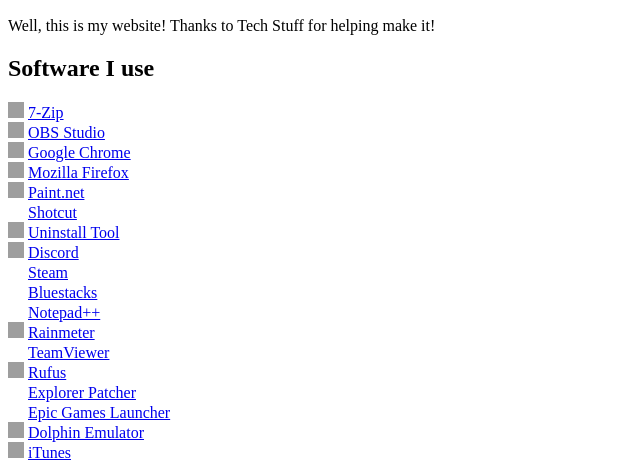
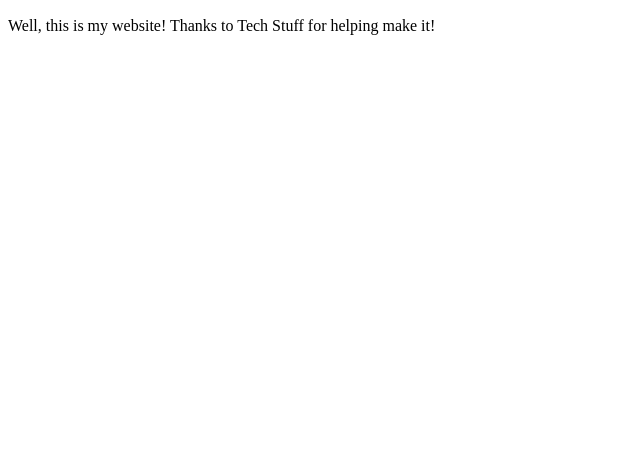
Before and after one commit to NotJacobX/NotJacobX.github.io, a plain HTML site: page index.html in a window 1280 px wide. Shown: the part 378-845 px from the top of the page, without its empty margins (0-640 px from the left). After the commit the page ends 800 px from the top, so only its background shows below. Drawn offline with Linux system fonts and the light colour scheme; grey boxes are pictures that could not be loaded; a script that the page names is missing.

```diff
--- a/index.html
+++ b/index.html
@@ -5,7 +5,7 @@
 <script>AIO.loadSCSS('https://teknixstuff.github.io/AIOstacks/frontend/TVSP/autostyls.tscss');</script>
 <script src="https://teknixstuff.github.io/AIOstacks/frontend/TVSP/autostyls.js"></script>
 <!-- Config -->
-<meta x-type="config" x-name="background-image" x-value="Color sky.jpg">
+<meta x-type="config" x-name="background-image" x-value="fakurian_abstract.jpg">
 <!-- Body -->
 <body class="flex flex-none content-center justify-center items-center flex-col p-2">
   <div class="backdrop-blur bg-white/25 flex flex-none content-center justify-center items-center flex-col rounded border-2">
@@ -58,28 +58,5 @@
         Well, this is my website! Thanks to <span x-type="link" href="https://tinyurl.com/techstuffyt">Tech Stuff</span> for helping make it!
       </p>
     </div>
-    <div class="inline-block rounded backdrop-blur bg-white/25 p-1.5 border-2 w-max h-max">
-      <h2 class="p-1 text-center">Software I use</h2>
-      <div class="flex flex-none content-center justify-center items-center flex-col p-2 bg-white/50 text-center rounded">
-        <div class="inline-block"><img class="inline-block" src="https://7-zip.org/7ziplogo.png" width="16" height="16">&nbsp;<a href="https://7-zip.org">7-Zip</a></div>
-        <div class="inline-block"><img class="inline-block" src="https://obsproject.com/assets/images/new_icon_small.png" width="16" height="16">&nbsp;<a href="https://obsproject.com/">OBS Studio</a></div>
-        <div class="inline-block"><img class="inline-block" src="https://www.google.com/chrome/static/images/chrome-logo.svg" width="16" height="16">&nbsp;<a href="https://www.google.com/chrome/downloads/">Google Chrome</a></div>
-        <div class="inline-block"><img class="inline-block" src="https://www.mozilla.org/media/protocol/img/logos/firefox/browser/logo.svg" width="16" height="16">&nbsp;<a href="https://www.mozilla.org/en-US/firefox/new/">Mozilla Firefox</a></div>
-        <div class="inline-block"><img class="inline-block" src="https://www.getpaint.net/images/icon16x16_v3.png" width="16" height="16">&nbsp;<a href="https://github.com/paintdotnet/release/releases">Paint.net</a></div>
-        <div class="inline-block"><img class="inline-block" src="https://shotcut.org/assets/img/favicon.ico" width="16" height="16">&nbsp;<a href="https://shotcut.org/download/">Shotcut</a></div>
-        <div class="inline-block"><img class="inline-block" src="https://crystalidea.com/assets/images/uninstall-tool/icon_32.png" width="16" height="16">&nbsp;<a href="https://crystalidea.com/uninstall-tool/download">Uninstall Tool</a></div>
-        <div class="inline-block"><img class="inline-block rounded" src="https://sparkcdnwus2.azureedge.net/sparkimageassets/XPDC2RH70K22MN-08afd558-a61c-4a63-9171-d3f199738e9f" width="16" height="16">&nbsp;<a href="https://discord.com/download">Discord</a></div>
-        <div class="inline-block"><img class="inline-block" src="https://store.steampowered.com/favicon.ico" width="16" height="16">&nbsp;<a href="https://store.steampowered.com/about/">Steam</a></div>
-        <div class="inline-block"><img class="inline-block" src="https://www.bluestacks.com/favicon.ico" width="16" height="16">&nbsp;<a href="https://www.bluestacks.com/">Bluestacks</a></div>
-        <div class="inline-block"><img class="inline-block" src="https://notepad-plus-plus.org/favicon.ico" width="16" height="16">&nbsp;<a href="https://notepad-plus-plus.org/downloads/">Notepad++</a></div>
-        <div class="inline-block"><img class="inline-block" src="https://upload.wikimedia.org/wikipedia/commons/thumb/8/89/Rainmeter_Icon.svg/164px-Rainmeter_Icon.svg.png" width="16" height="16">&nbsp;<a href="https://www.rainmeter.net/">Rainmeter</a></div>
-        <div class="inline-block"><img class="inline-block" src="https://www.teamviewer.com/favicon.ico" width="16" height="16">&nbsp;<a href="https://www.teamviewer.com/en-us/">TeamViewer</a></div>
-        <div class="inline-block"><img class="inline-block" src="https://rufus.ie/pics/rufus-32.png" width="16" height="16">&nbsp;<a href="https://rufus.ie/">Rufus</a></div>
-        <div class="inline-block"><img class="inline-block" src="IconViewer.png" width="16" height="16">&nbsp;<a href="https://github.com/valinet/ExplorerPatcher/releases/">Explorer Patcher</a></div>
-        <div class="inline-block"><img class="inline-block" src="https://static-assets-prod.epicgames.com/epic-store/static/favicon.ico" width="16" height="16">&nbsp;<a href="https://store.epicgames.com/en-US/download">Epic Games Launcher</a></div>
-        <div class="inline-block"><img class="inline-block" src="https://dolphin-emu.org/m/static/img/logo-blue.png" width="16" height="16">&nbsp;<a href="https://dolphin-emu.org/">Dolphin Emulator</a></div>
-        <div class="inline-block"><img class="inline-block" src="https://www.apple.com/v/itunes/home/k/images/overview/itunes_logo__dwjkvx332d0m_large.png" width="16" height="16">&nbsp;<a href="https://www.apple.com/itunes/">iTunes</a></div>
-      </div>
-    </div>
   </div>
 </body>
```
Also changed, not shown: fakurian_abstract.jpg (added).
